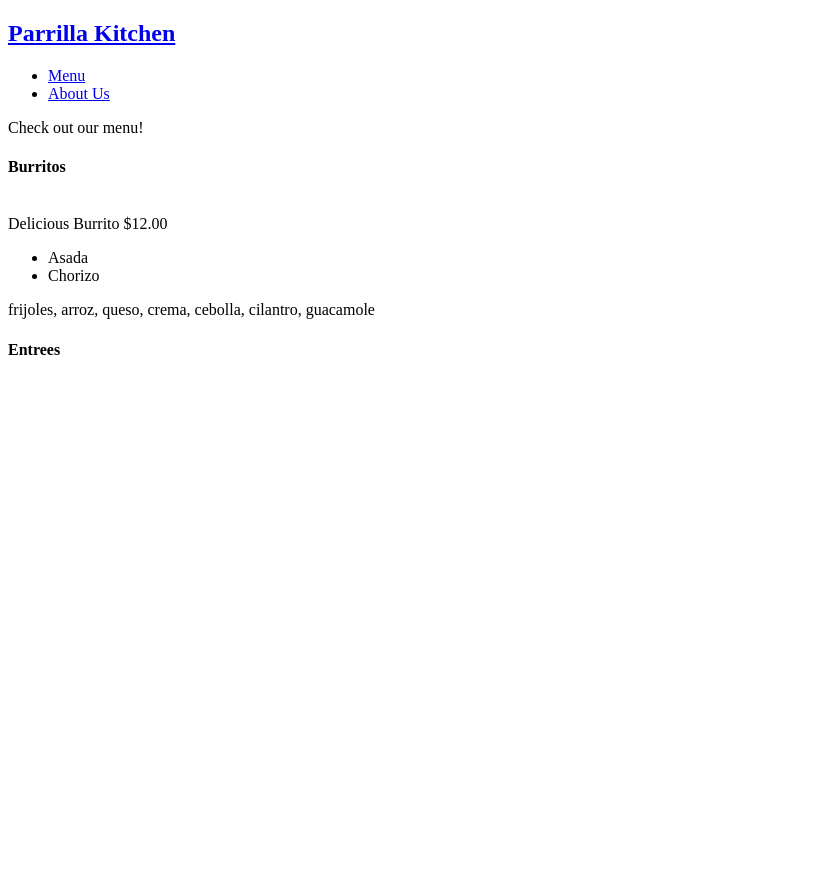
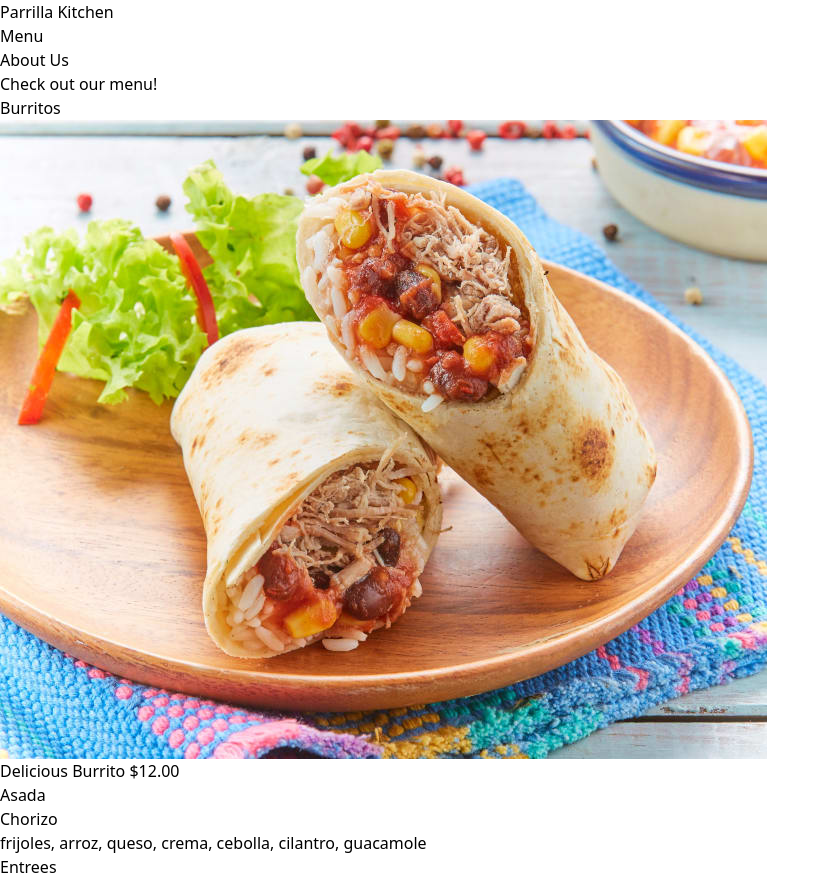
Before and after one commit to GaboGomezT/parrilla-kitchen-landing, a plain HTML site: page index.html in a window 1280 px wide. Shown: the whole page, without its empty margins (0-830 px from the left). Before the commit the page ends 800 px from the top, so only its background shows below. Drawn offline with nearby package versions, Linux system fonts and the light colour scheme.

Commit message:
added basic image and tailwindcss cdn

```diff
--- a/index.html
+++ b/index.html
@@ -4,6 +4,7 @@
   <meta charset="UTF-8">
   <meta name="viewport" content="width=device-width, initial-scale=1.0">
   <title>Document</title>
+  <link href="https://unpkg.com/tailwindcss@^2/dist/tailwind.min.css" rel="stylesheet">
 </head>
 <body>
   <div>
@@ -40,7 +41,7 @@
         <div>
           <!-- cards go here -->
           <div>
-            <img src="" alt="">
+            <img src="img/burrito.jpeg" alt="burrito">
             <div>
               <span>Delicious Burrito</span>
               <span>$12.00</span>
```
Also changed, not shown: img/burrito.jpeg (added).
